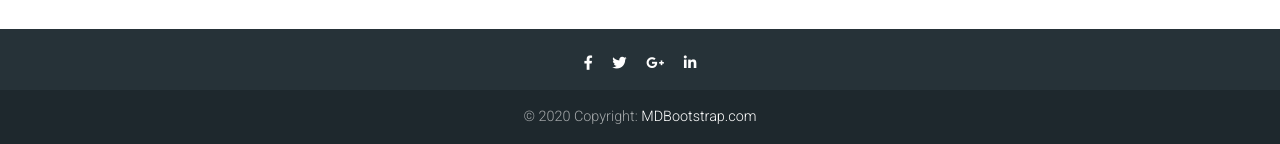
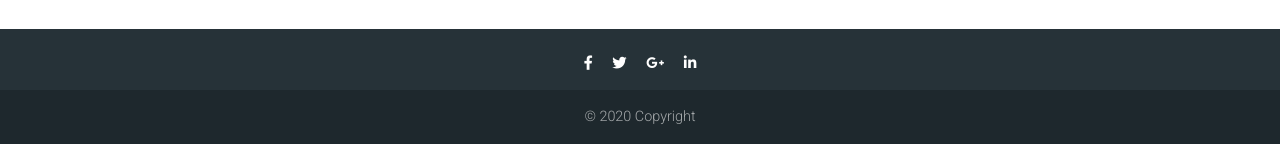
Before and after one commit to Simomir/My_shop, a Django app: page /blog/ in a window 1280 px wide. Shown: the part 656-800 px from the top of the page. Run offline with Django 3.2, Linux system fonts and the light colour scheme; data that the repository does not hold is empty; some libraries are stand-ins or nearby versions.

Commit message:
Minor changes to post admin and footer html

```diff
--- a/blog/admin.py
+++ b/blog/admin.py
@@ -8,5 +8,6 @@ class PostAdmin(admin.ModelAdmin):
     list_filter = ('status', 'created', 'publish', 'updated')
     prepopulated_fields = {'slug': ('title',)}
     search_fields = ('title', 'body')
+    readonly_fields = ('created', 'updated')
     date_hierarchy = 'publish'
     ordering = ('status', 'publish')
--- a/templates/blog/partials/footer.html
+++ b/templates/blog/partials/footer.html
@@ -33,8 +33,8 @@
   <!-- Footer Elements -->
 
   <!-- Copyright -->
-  <div class="footer-copyright text-center py-3">© 2020 Copyright:
-    <a href="https://mdbootstrap.com/"> MDBootstrap.com</a>
+  <div class="footer-copyright text-center py-3">
+      © 2020 Copyright
   </div>
   <!-- Copyright -->
 
```
